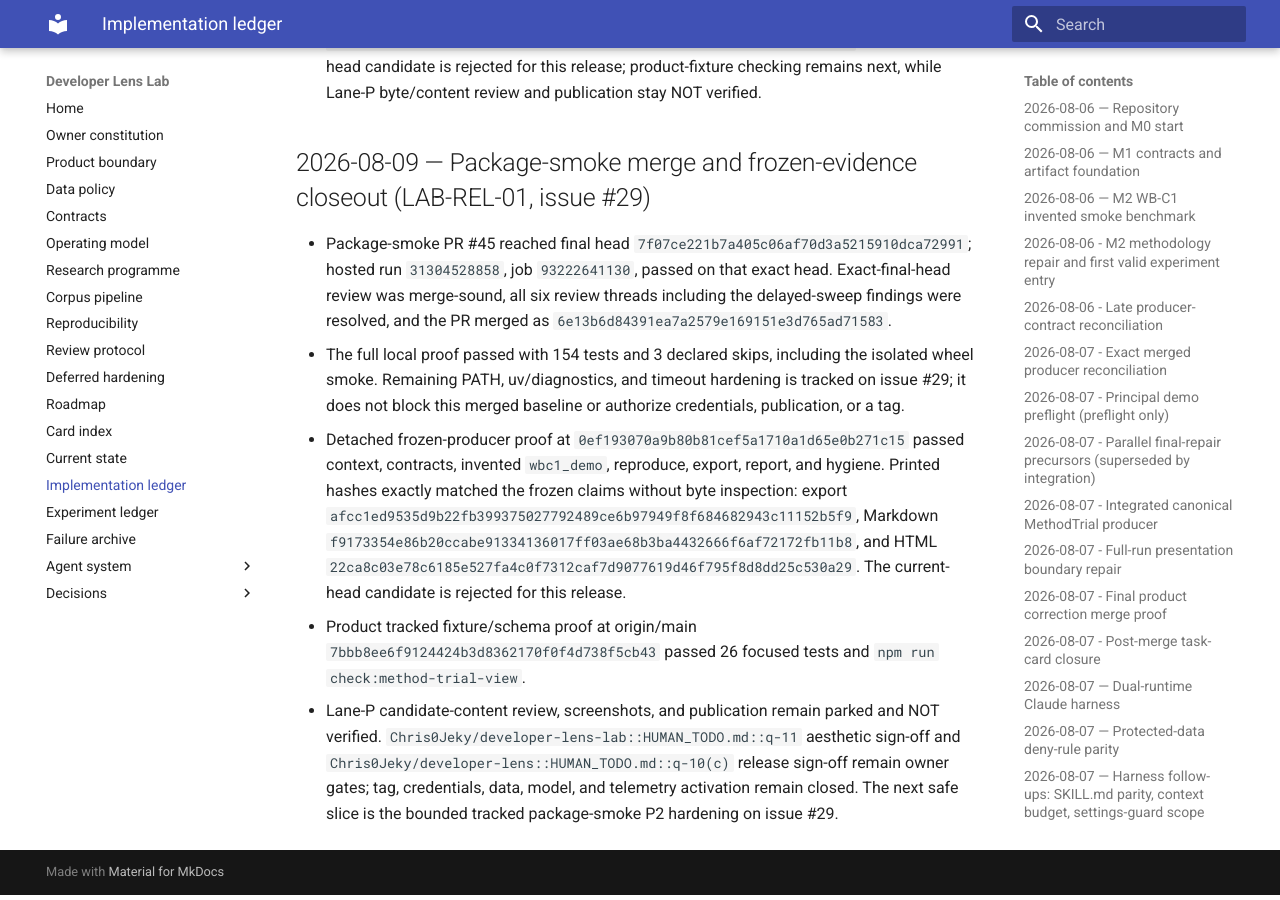
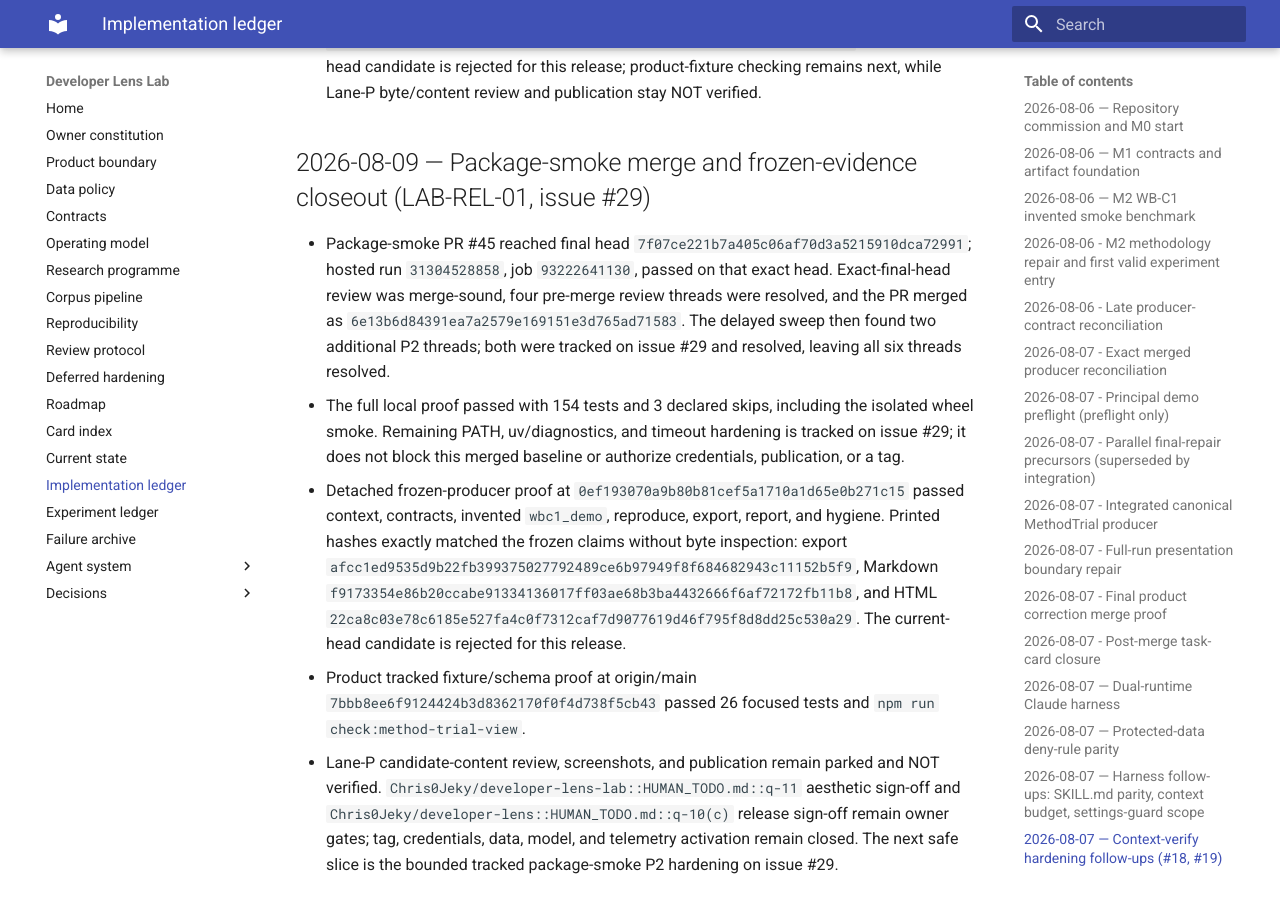
Before and after one commit to Chris0Jeky/developer-lens-lab, an MkDocs documentation site: the page built from docs/IMPLEMENTATION_LEDGER.md, in a window 1280 px wide and 900 px high, scrolled down 23394 px. Built offline with MkDocs 1.6.1 and Material for MkDocs 9.7.7, drawn with Linux system fonts in a browser that asks for light colours.

Commit message:
Preserve package-review chronology

```diff
--- a/docs/IMPLEMENTATION_LEDGER.md
+++ b/docs/IMPLEMENTATION_LEDGER.md
@@ -767,8 +767,9 @@ Append milestone evidence. Live GitHub facts are snapshots and must be refreshed
 
 - Package-smoke PR #45 reached final head `7f07ce221b7a405c06af70d3a5215910dca72991`; hosted run
   `31304528858`, job `93222641130`, passed on that exact head. Exact-final-head review was
-  merge-sound, all six review threads including the delayed-sweep findings were resolved, and the PR merged as
-  `6e13b6d84391ea7a2579e169151e3d765ad71583`.
+  merge-sound, four pre-merge review threads were resolved, and the PR merged as
+  `6e13b6d84391ea7a2579e169151e3d765ad71583`. The delayed sweep then found two additional P2
+  threads; both were tracked on issue #29 and resolved, leaving all six threads resolved.
 - The full local proof passed with 154 tests and 3 declared skips, including the isolated wheel
   smoke. Remaining PATH, uv/diagnostics, and timeout hardening is tracked on issue #29; it does not
   block this merged baseline or authorize credentials, publication, or a tag.
```
Also changed, not shown: docs/CURRENT_STATE.md (+5 -4 lines).
